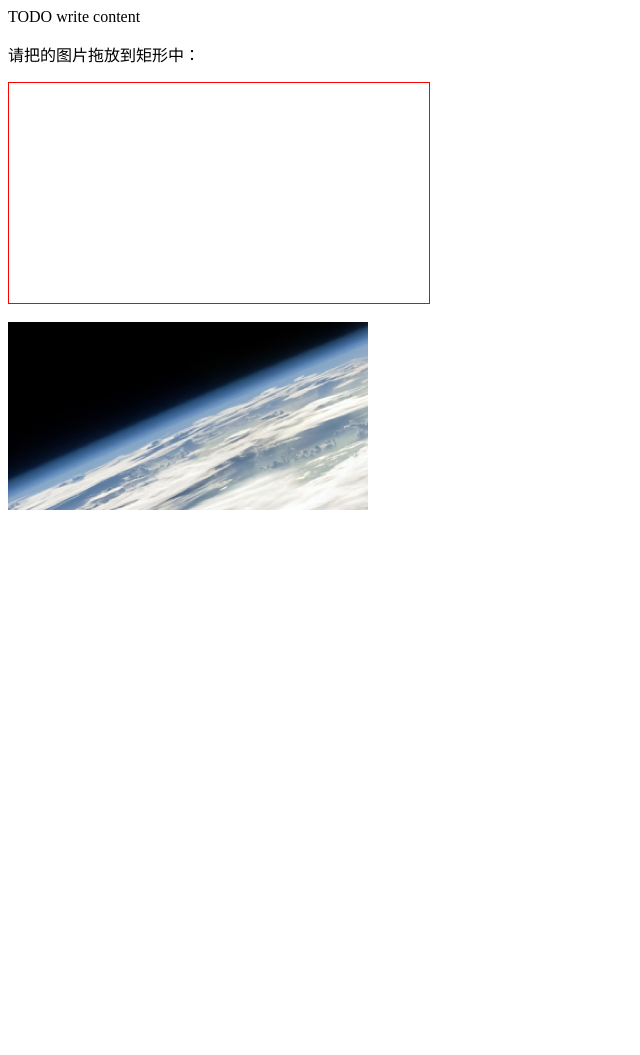
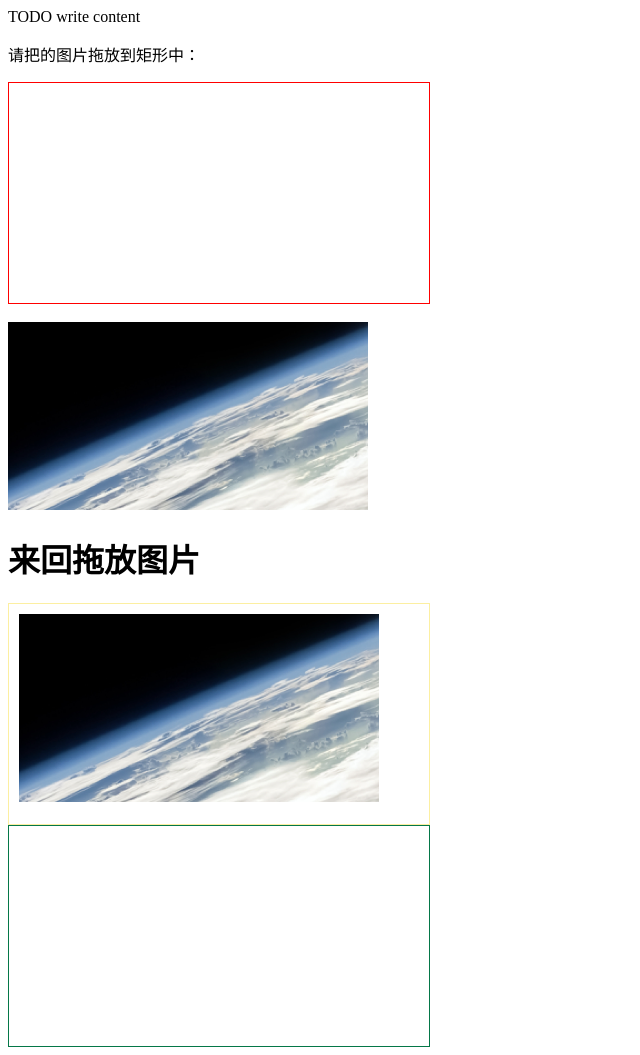
Before and after one commit to wangJS2345/JoyceHTML5, a plain HTML site: page MyHTML5/public_html/HTML5/drag/index.html in a window 1280 px wide. Shown: the whole page, without its empty margins (0-640 px from the left). Before the commit the page ends 800 px from the top, so only its background shows below. Drawn offline with Linux system fonts and the light colour scheme.

Commit message:
图片拖放成功 未区分图片，造成draggable属性为true的图片均可进行来回拖放

```diff
--- a/MyHTML5/public_html/HTML5/drag/index.html
+++ b/MyHTML5/public_html/HTML5/drag/index.html
@@ -11,11 +11,17 @@ and open the template in the editor.
         <meta name="viewport" content="width=device-width, initial-scale=1.0">
 
         <style type="text/css">
+            /*矩形1*/
             /*width:宽度  height:高度  padding:左边距 border:边线宽度 solid边线颜色*/
             #div1 {width: 400px;height: 200px;padding: 10px;border: 1px solid #ff0000;}
+
+            /*矩形2*/
+            #div2 {width: 400px;height: 200px;padding: 10px;border: 1px solid #fcefa1;}
+            /*矩形3*/
+            #div3 {width: 400px;height: 200px;padding: 10px;border: 1px solid #057748;}
         </style>
 
-
+        <!--图片1的拖动-->
         <script type="text/javascript">
             function allowDrop(ev){
                 ev.preventDefault();
@@ -36,6 +42,26 @@ and open the template in the editor.
                 ev.target.appendChild(document.getElementById(data));
             }
         </script>
+
+        <!--图片2的拖动-->
+        <script type="text/javascript">
+            function allowDrop(ev){
+                ev.preventDefault();
+            }
+
+            function drag(ev){
+                ev.dataTransfer.setData("Text",ev.target.id);
+            }
+
+            function drop(ev){
+                ev.preventDefault();
+                var data=ev.dataTransfer.getData("Text");
+                ev.target.appendChild(document.getElementById(data));
+            }
+
+
+        </script>
+
     </head>
     <body>
         <div>TODO write content</div>
@@ -55,5 +81,18 @@ and open the template in the editor.
         <img id="drag1" src="../../images/001.png" alt="" draggable="true" ondragstart="drag(event)" />
 
 
+        <h1>来回拖放图片</h1>
+
+        <!--矩形2-->
+        <div id="div2" ondrop="drop(event)" ondragover="allowDrop(event)">
+            <!--图片 图片在矩形2中-->
+            <img src="../../images/001.png" alt="" draggable="true" ondragstart="drag(event)" id="drag2" />
+        </div>
+        <!--矩形3-->
+        <div id="div3" ondrop="drop(event)" ondragover="allowDrop(event)"></div>
+
+
+
+
     </body>
 </html>
```
Also changed, not shown: 1 other file.
